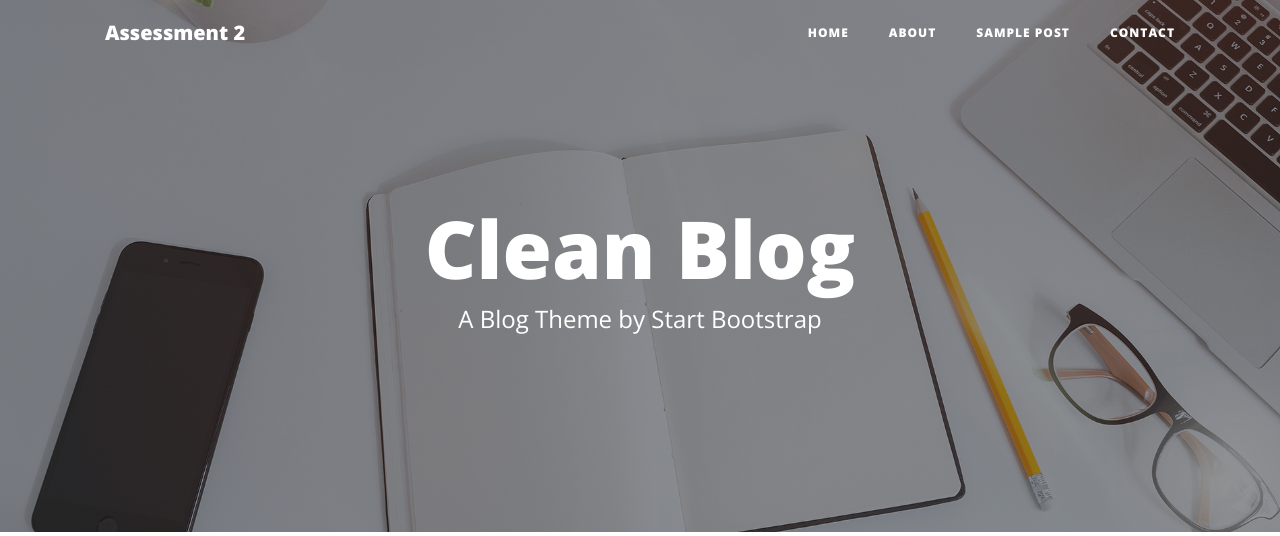
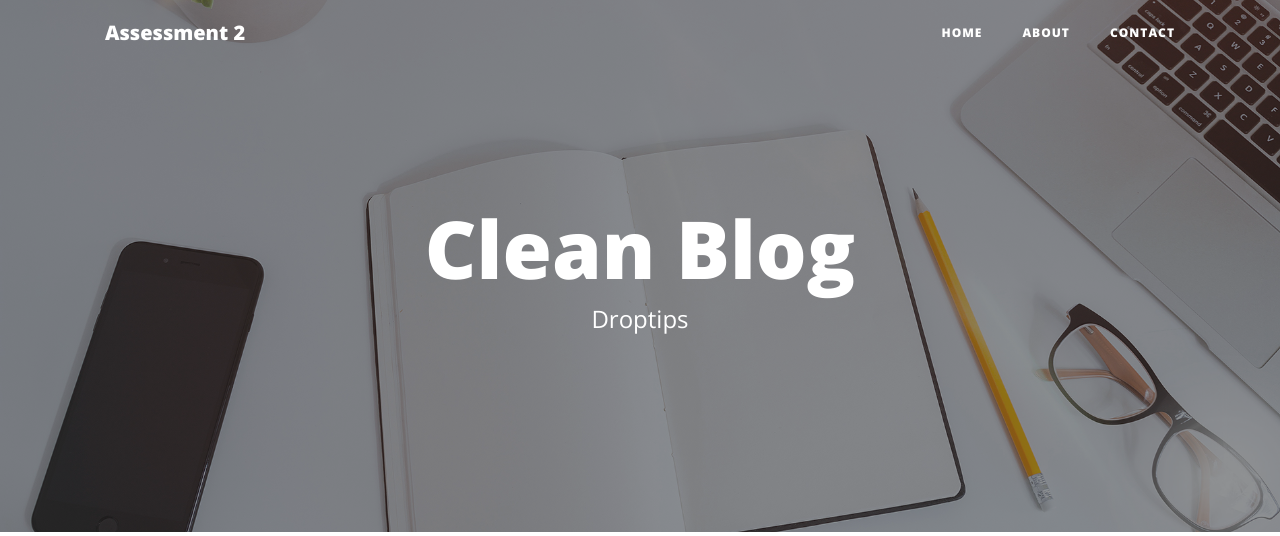
Before and after one commit to nikotrianta/triantafillou_niko_set09103_cw2, a Flask app: page / in a window 1280 px wide. Shown: the top 536 px of the page. Run offline with Flask 2, Linux system fonts and the light colour scheme; some libraries are stand-ins or nearby versions.

Commit message:
updating names

```diff
--- a/source/templates/header.html
+++ b/source/templates/header.html
@@ -31,9 +31,6 @@
                         <a class="nav-link" href="about.html">About</a>
                     </li>
                     <li class="nav-item">
-                        <a class="nav-link" href="post.html">Sample Post</a>
-                    </li>
-                    <li class="nav-item">
                         <a class="nav-link" href="contact.html">Contact</a>
                     </li>
                 </ul>
@@ -49,7 +46,7 @@
                 <div class="col-lg-8 col-md-10 mx-auto">
                     <div class="site-heading">
                         <h1>Clean Blog</h1>
-                        <span class="subheading">A Blog Theme by Start Bootstrap</span>
+                        <span class="subheading">Droptips</span>
                     </div>
                 </div>
             </div>
```
